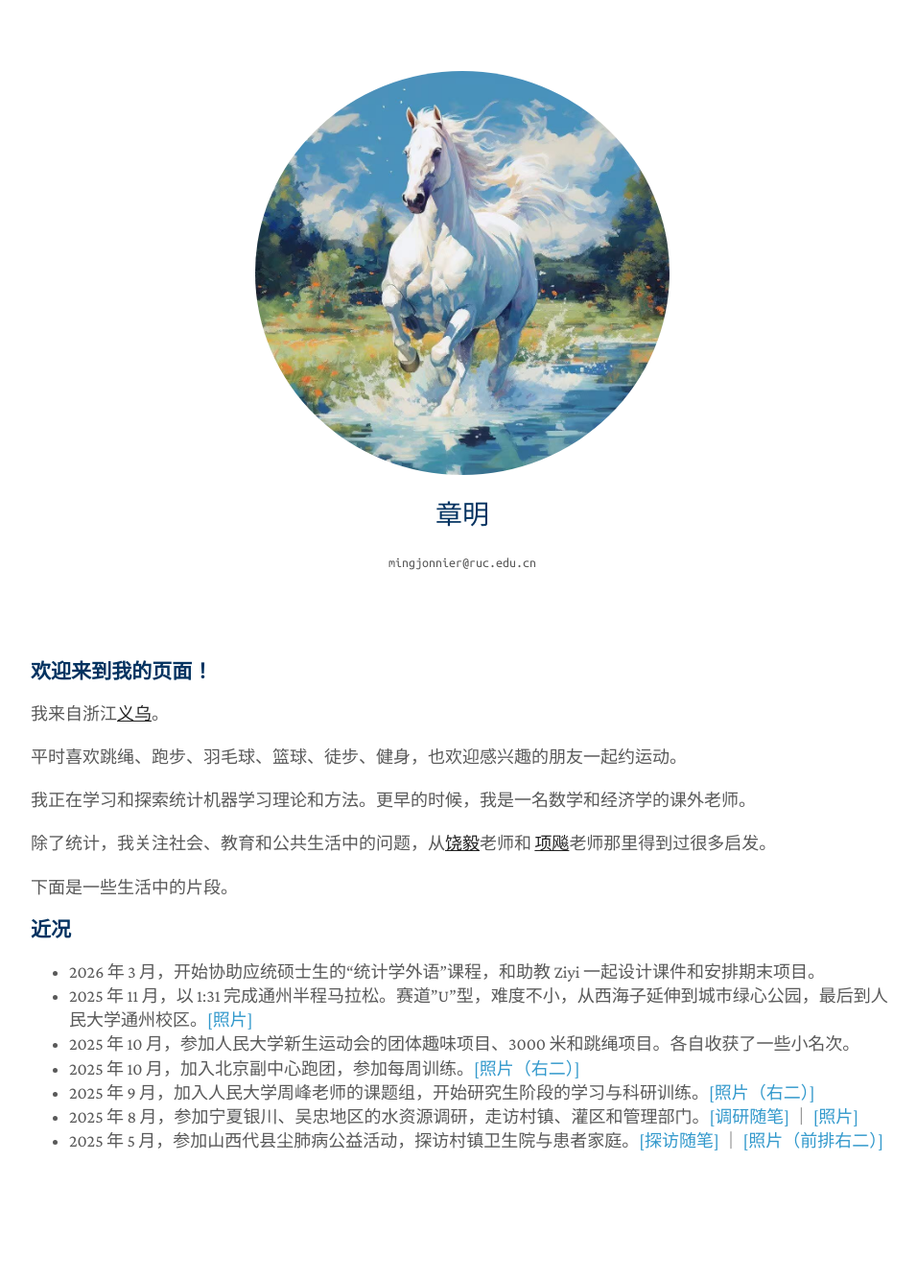
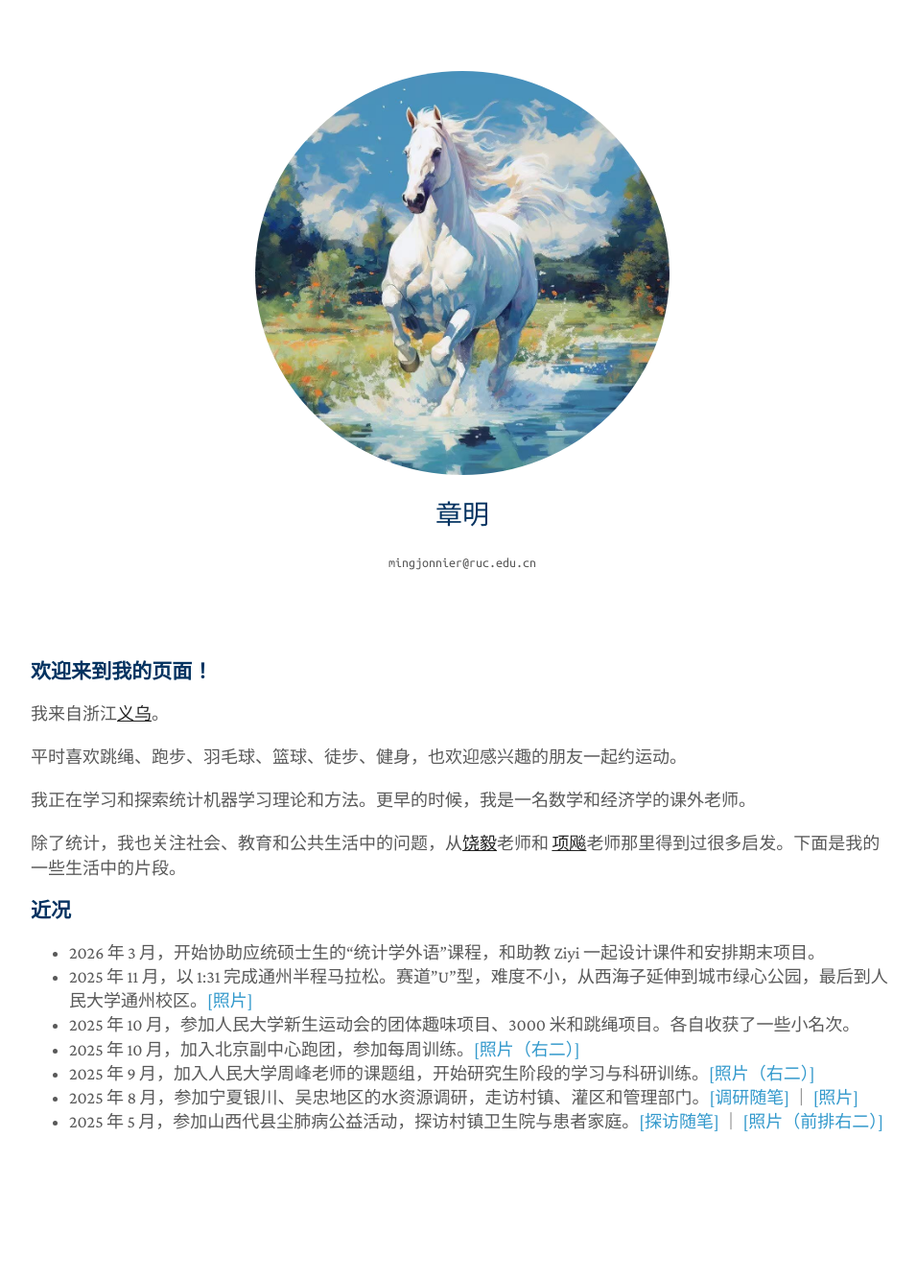
Before and after one commit to zhangming4153/zhangming4153.github.io, a Jekyll site: the page built from cn/index.md, in a window 1280 px wide. Shown: the whole page at 96% size, without its empty margins (158-1114 px from the left). Built offline with Jekyll 4.4.1, drawn with Linux system fonts in a browser that asks for light colours; a style sheet for code colours, icons or effects is not loaded.

Commit message:
Update index.md

```diff
--- a/cn/index.md
+++ b/cn/index.md
@@ -11,10 +11,8 @@ title: 章明
 
 我正在学习和探索统计机器学习理论和方法。更早的时候，我是一名数学和经济学的课外老师。
 
-除了统计，我关注社会、教育和公共生活中的问题，从<a href="https://zh.wikipedia.org/wiki/饶毅"><strong><u>饶毅</u></strong></a>老师和
-<a href="https://baike.baidu.com/item/项飙/23318243"><strong><u>项飚</u></strong></a>老师那里得到过很多启发。
-
-下面是一些生活中的片段。
+除了统计，我也关注社会、教育和公共生活中的问题，从<a href="https://zh.wikipedia.org/wiki/饶毅"><strong><u>饶毅</u></strong></a>老师和
+<a href="https://baike.baidu.com/item/项飙/23318243"><strong><u>项飚</u></strong></a>老师那里得到过很多启发。下面是我的一些生活中的片段。
 
 ### 近况
 
```
